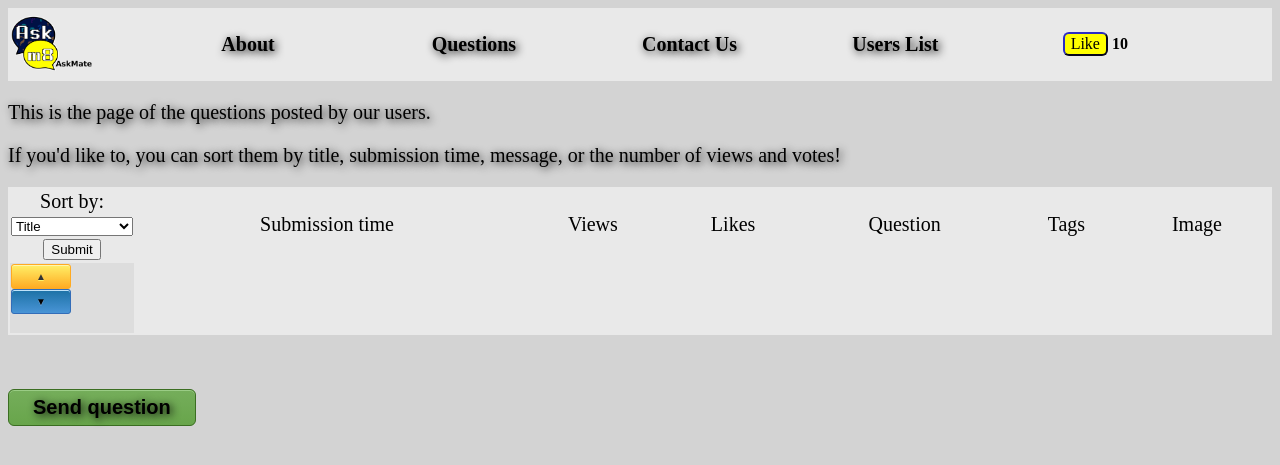
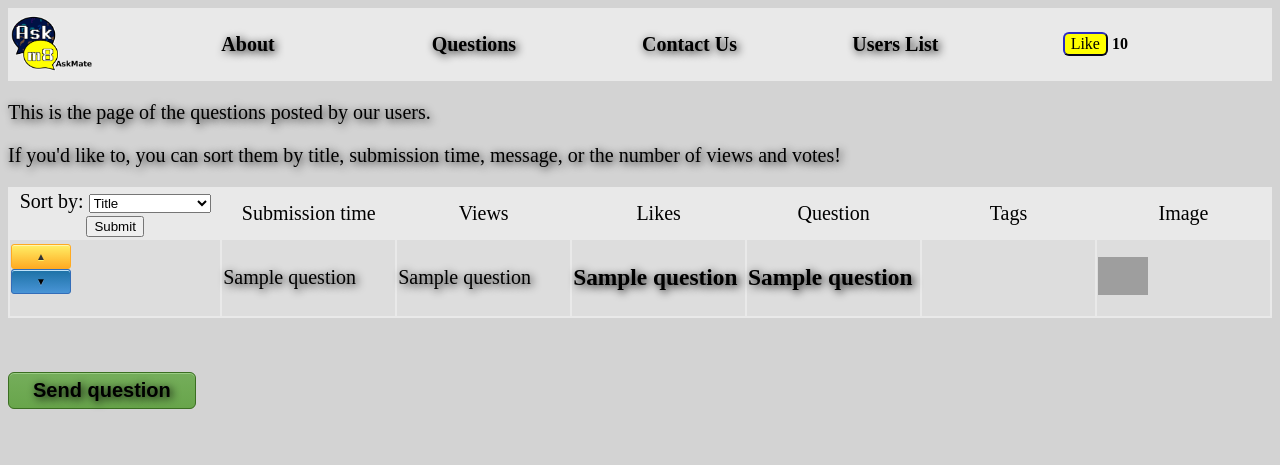
Before and after one commit to CodecoolGlobal/ask-mate-3-python-KriszTuri, a Flask app: template templates/list_questions.html in a window 1280 px wide. Shown: the top 465 px of the page. Run offline with Flask 2, Linux system fonts and the light colour scheme; the template is opened without the code that fills it: most values are stand-ins (such as "Sample title", 1, 10 or a date in 2020); parts of the project's set-up code (start-up, migrations or seed data) failed here and were passed over; grey boxes are pictures that could not be loaded.

Commit message:
question link on main page and questions list work again

```diff
--- a/server.py
+++ b/server.py
@@ -375,17 +375,18 @@ def registration():
             message = "Username or email already taken!"
     return render_template("reg.html", message = message)
 
+
 @app.route('/logout')
 def logout():
     session.pop('username')
     session.pop('pw')
     return redirect("/")
 
+
 @app.route("/login", methods=["POST", "GET"])
 def login():
     if request.method == "GET":
         return render_template("login.html")
-
     if request.method == "POST":
         users = data_manager.read_user_info()
         message = ""
@@ -427,7 +428,6 @@ def user_profile_page(user_id):
     return render_template("profile_page.html", id=int(user_id), users=users, questions=questions, answers=answers, question_comments=question_comments, answer_comments=answer_comments)
 
 
-
 if __name__ == "__main__":
     app.run(
         debug=True,  # Allow verbose error reports
--- a/templates/index.html
+++ b/templates/index.html
@@ -73,7 +73,7 @@
             <tr style="text-align: center;">
                 <td>
                     {% for question in list %}
-                        <a href="/question/{{question[0]}}"><p>{{question[4]}}</p></a>
+                        <a href="/question/{{question[0]}}/{{question[7]}}"><p>{{question[4]}}</p></a>
                     {% endfor %}
                 </td>
             </tr>
--- a/templates/list_questions.html
+++ b/templates/list_questions.html
@@ -59,16 +59,14 @@
             <th>Question</th>
             <th>Tags</th>
             <th>Image</th>
-        {% for row in range(questions|length) %}
-        <tr>
-            {%for col in range(questions[row]|length) %}
-                {% if col == 0 %}
-                <td>
-                    <form action="{{url_for('vote', question_id=questions[row][0])}}" method="POST">
+           {% for q in questions %}
+               <tr>
+                    <td>
+                    <form action="{{url_for('vote', question_id=q[0])}}" method="POST">
                         <input type="text" name="up" value="up" hidden>
                         <button type="submit" class="upvote">▲</button>
                     </form>
-                    <form action="{{url_for('vote', question_id=questions[row][0])}}" method="POST">
+                    <form action="{{url_for('vote', question_id=q[0])}}" method="POST">
                         <input type="text" name="down" value="down" hidden>
                         <button type="submit" class="downvote">▼</button>
                     </form>
@@ -76,23 +74,20 @@
 
                 </td>
                 <!-- Link to answeres-->
-                {% elif col == 1 %}<!--Time module-->
-                <td><a href="/question/{{questions[row][0]}}"> {{ questions[row][col] }}</a></td>
-                {% elif col == 2 or col == 3%}
-                <td><a href="/question/{{questions[row][0]}}">{{ questions[row][col] }}</a></td>
-                {% elif col == 4%}
-                <td><a href="/question/{{questions[row][0]}}"><h3>{{ questions[row][col] }}</a></h3></td>
-                {% elif col == 5 %}
-                <td style="text-align: center;">{% for i in tags %}
-                        {% if i[2] == questions[row][0] %}
+                <td><a href="/question/{{q[0]}}/{{q[7]}}"> {{ q[1]}}</a></td>
+                <td><a href="/question/{{q[0]}}/{{q[7]}}">{{ q[2]}}</a></td>
+                <td><a href="/question/{{q[0]}}/{{q[7]}}"><h3>{{ q[3] }}</h3></a></td>
+                   <td><a href="/question/{{q[0]}}/{{q[7]}}"><h3>{{ q[4] }}</h3></a></td>
+
+                   <td style="text-align: center;">
+                    {% for i in tags %}
+                        {% if i[2] == q[0] %}
+                            <!--Is it good?-->
                         <a  href="/delete_tag/{{i[0]}}"><button type="button" class="tags">× {{i[1]}}</button></a>
                         {% endif %}
                     {% endfor %}
                 </td>
-                {% elif col == 6 %}
-                <td><img src="static/Picture/questions_pics/{{ questions[row][0] }}.jpeg" onerror="this.style.display='none'" style="width: 50px;" ></td>
-                {% endif %}
-            {%endfor%}
+                <td><img src="static/Picture/questions_pics/{{ q[0] }}.jpeg" onerror="this.style.display='none'" style="width: 50px;" ></td>
         </tr>
         {% endfor %}
         </table>
```
Also changed, not shown: data_manager.py (+14 -0 lines), templates/profile_page.html (line endings or trailing spaces).
